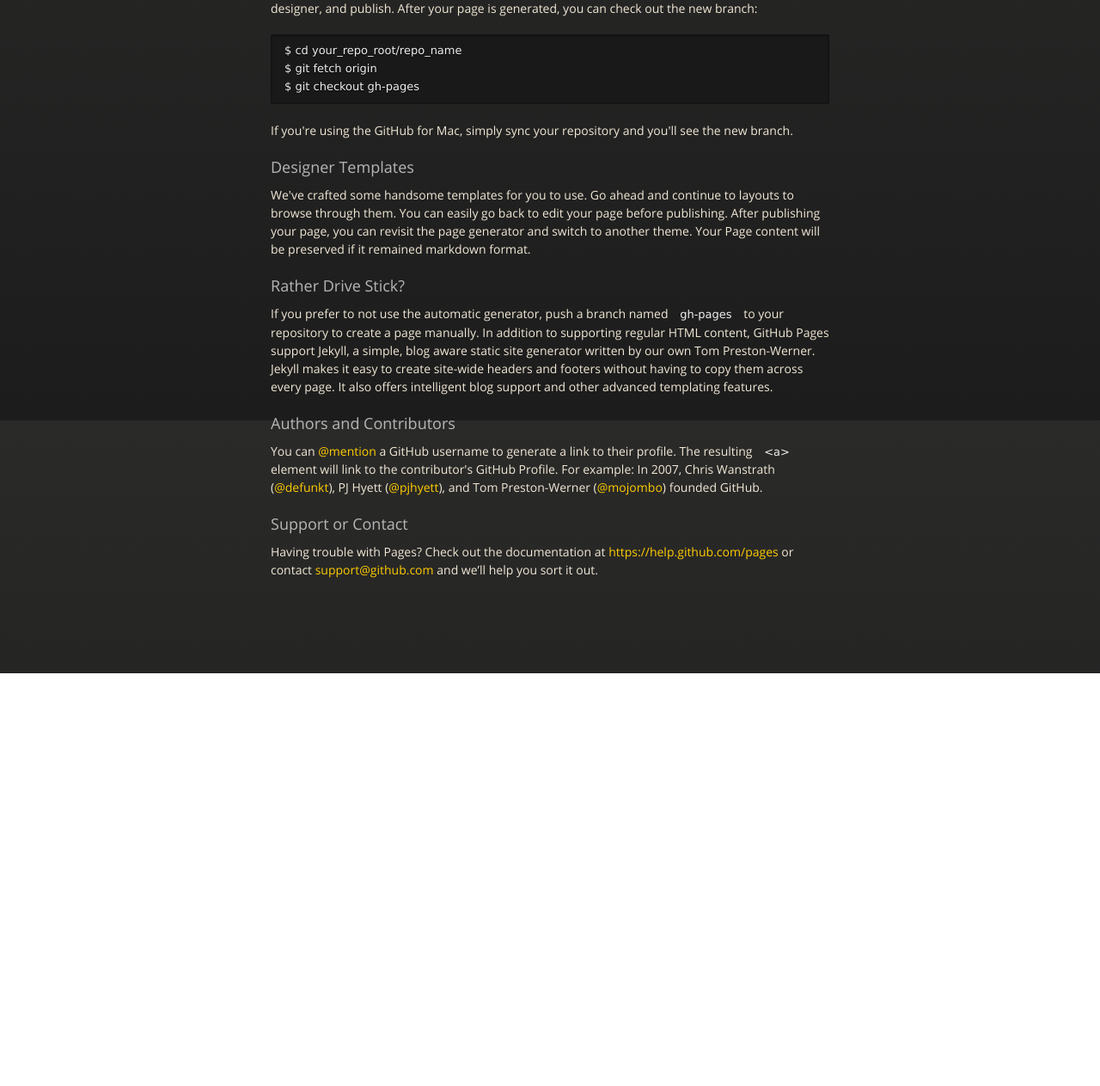
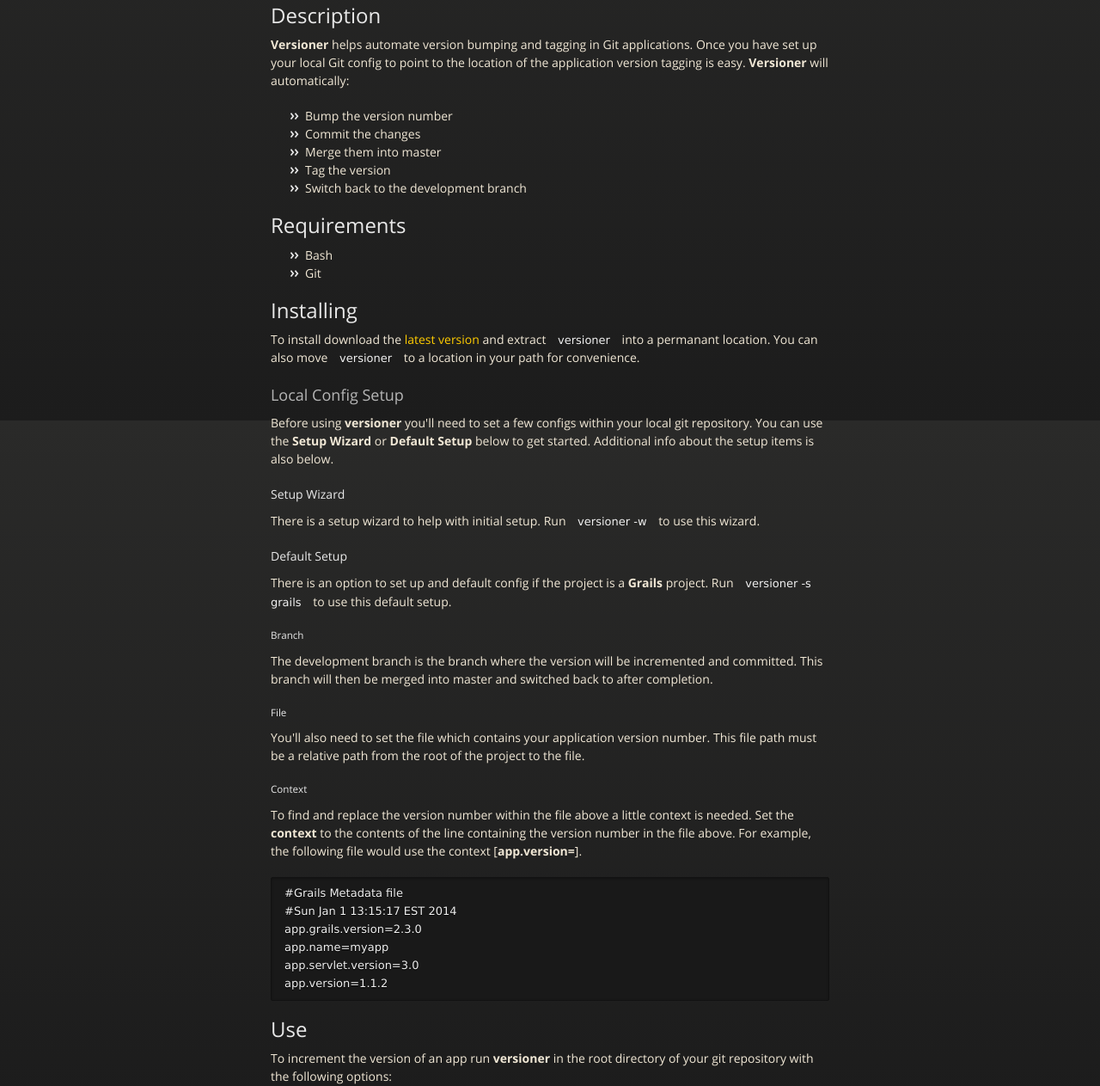
Before and after one commit to TheConnMan/Versioner, a plain HTML site: page index.html in a window 1280 px wide. Shown: the part 311-1574 px from the top of the page at 86% size. Before the commit the page ends 1094 px from the top, so only its background shows below. Drawn offline with nearby package versions, Linux system fonts and the light colour scheme.

```diff
--- a/index.html
+++ b/index.html
@@ -38,37 +38,107 @@
           <span class="credits right">Hosted on GitHub Pages &mdash; Theme by <a href="https://twitter.com/michigangraham">mattgraham</a></span>
         </div>
 
-        <h3>
-<a id="welcome-to-github-pages" class="anchor" href="#welcome-to-github-pages" aria-hidden="true"><span class="octicon octicon-link"></span></a>Welcome to GitHub Pages.</h3>
+        <h1>
+<a id="versioner" class="anchor" href="#versioner" aria-hidden="true"><span class="octicon octicon-link"></span></a>Versioner</h1>
 
-<p>This automatic page generator is the easiest way to create beautiful pages for all of your projects. Author your page content here using GitHub Flavored Markdown, select a template crafted by a designer, and publish. After your page is generated, you can check out the new branch:</p>
+<p>Git versioning and tagging without the hassle.</p>
 
-<pre><code>$ cd your_repo_root/repo_name
-$ git fetch origin
-$ git checkout gh-pages
+<h2>
+<a id="description" class="anchor" href="#description" aria-hidden="true"><span class="octicon octicon-link"></span></a>Description</h2>
+
+<p><strong>Versioner</strong> helps automate version bumping and tagging in Git applications. Once you have set up your local Git config to point to the location of the application version tagging is easy. <strong>Versioner</strong> will automatically:</p>
+
+<ul>
+<li>Bump the version number</li>
+<li>Commit the changes</li>
+<li>Merge them into master</li>
+<li>Tag the version</li>
+<li>Switch back to the development branch</li>
+</ul>
+
+<h2>
+<a id="requirements" class="anchor" href="#requirements" aria-hidden="true"><span class="octicon octicon-link"></span></a>Requirements</h2>
+
+<ul>
+<li>Bash</li>
+<li>Git</li>
+</ul>
+
+<h2>
+<a id="installing" class="anchor" href="#installing" aria-hidden="true"><span class="octicon octicon-link"></span></a>Installing</h2>
+
+<p>To install download the <a href="https://github.com/TheConnMan/Versioner/archive/master.zip">latest version</a> and extract <code>versioner</code> into a permanant location. You can also move <code>versioner</code> to a location in your path for convenience.</p>
+
+<h3>
+<a id="local-config-setup" class="anchor" href="#local-config-setup" aria-hidden="true"><span class="octicon octicon-link"></span></a>Local Config Setup</h3>
+
+<p>Before using <strong>versioner</strong> you'll need to set a few configs within your local git repository. You can use the <strong>Setup Wizard</strong> or <strong>Default Setup</strong> below to get started. Additional info about the setup items is also below.</p>
+
+<h4>
+<a id="setup-wizard" class="anchor" href="#setup-wizard" aria-hidden="true"><span class="octicon octicon-link"></span></a>Setup Wizard</h4>
+
+<p>There is a setup wizard to help with initial setup. Run <code>versioner -w</code> to use this wizard.</p>
+
+<h4>
+<a id="default-setup" class="anchor" href="#default-setup" aria-hidden="true"><span class="octicon octicon-link"></span></a>Default Setup</h4>
+
+<p>There is an option to set up and default config if the project is a <strong>Grails</strong> project. Run <code>versioner -s grails</code> to use this default setup.</p>
+
+<h5>
+<a id="branch" class="anchor" href="#branch" aria-hidden="true"><span class="octicon octicon-link"></span></a>Branch</h5>
+
+<p>The development branch is the branch where the version will be incremented and committed. This branch will then be merged into master and switched back to after completion.</p>
+
+<h5>
+<a id="file" class="anchor" href="#file" aria-hidden="true"><span class="octicon octicon-link"></span></a>File</h5>
+
+<p>You'll also need to set the file which contains your application version number. This file path must be a relative path from the root of the project to the file.</p>
+
+<h5>
+<a id="context" class="anchor" href="#context" aria-hidden="true"><span class="octicon octicon-link"></span></a>Context</h5>
+
+<p>To find and replace the version number within the file above a little context is needed. Set the <strong>context</strong> to the contents of the line containing the version number in the file above. For example, the following file would use the context [<strong>app.version=</strong>].</p>
+
+<pre><code>#Grails Metadata file
+#Sun Jan 1 13:15:17 EST 2014
+app.grails.version=2.3.0
+app.name=myapp
+app.servlet.version=3.0
+app.version=1.1.2
 </code></pre>
 
-<p>If you're using the GitHub for Mac, simply sync your repository and you'll see the new branch.</p>
+<h2>
+<a id="use" class="anchor" href="#use" aria-hidden="true"><span class="octicon octicon-link"></span></a>Use</h2>
+
+<p>To increment the version of an app run <strong>versioner</strong> in the root directory of your git repository with the following options:</p>
+
+<p>Usage: <code>versioner [-v version] [-t tag message] [-s setup] [-Mmbwh]</code></p>
+
+<ul>
+<li>-v: version number</li>
+<li>-t: tag message</li>
+<li>-s: setup type (grails)</li>
+<li>-M: Major version bump</li>
+<li>-m: Minor version bump</li>
+<li>-b: Build version bump</li>
+<li>-w: Setup wizard</li>
+<li>-h: help</li>
+</ul>
 
 <h3>
-<a id="designer-templates" class="anchor" href="#designer-templates" aria-hidden="true"><span class="octicon octicon-link"></span></a>Designer Templates</h3>
+<a id="versions" class="anchor" href="#versions" aria-hidden="true"><span class="octicon octicon-link"></span></a>Versions</h3>
 
-<p>We've crafted some handsome templates for you to use. Go ahead and continue to layouts to browse through them. You can easily go back to edit your page before publishing. After publishing your page, you can revisit the page generator and switch to another theme. Your Page content will be preserved if it remained markdown format.</p>
+<p><strong>Versioner</strong> allows you to specify a sepcific version using the <code>-v</code> option, or specify and <strong>Major</strong> (<code>-M</code>), <strong>Minor</strong> (<code>-m</code>), or <strong>Build</strong> (<code>-b</code>) level bump. Any of these three flags will auto-increment that build level and set and lower levels to zero (e.g. <strong>1.1.1</strong> -&gt; <strong>2.0.0</strong>).</p>
 
-<h3>
-<a id="rather-drive-stick" class="anchor" href="#rather-drive-stick" aria-hidden="true"><span class="octicon octicon-link"></span></a>Rather Drive Stick?</h3>
+<h2>
+<a id="support" class="anchor" href="#support" aria-hidden="true"><span class="octicon octicon-link"></span></a>Support</h2>
 
-<p>If you prefer to not use the automatic generator, push a branch named <code>gh-pages</code> to your repository to create a page manually. In addition to supporting regular HTML content, GitHub Pages support Jekyll, a simple, blog aware static site generator written by our own Tom Preston-Werner. Jekyll makes it easy to create site-wide headers and footers without having to copy them across every page. It also offers intelligent blog support and other advanced templating features.</p>
+<p>Please use <a href="https://github.com/TheConnMan/Versioner.git">GitHub Issues</a> to recommend additions or report bugs.</p>
 
-<h3>
-<a id="authors-and-contributors" class="anchor" href="#authors-and-contributors" aria-hidden="true"><span class="octicon octicon-link"></span></a>Authors and Contributors</h3>
+<h2>
+<a id="license" class="anchor" href="#license" aria-hidden="true"><span class="octicon octicon-link"></span></a>License</h2>
 
-<p>You can <a href="https://github.com/blog/821" class="user-mention">@mention</a> a GitHub username to generate a link to their profile. The resulting <code>&lt;a&gt;</code> element will link to the contributor's GitHub Profile. For example: In 2007, Chris Wanstrath (<a href="https://github.com/defunkt" class="user-mention">@defunkt</a>), PJ Hyett (<a href="https://github.com/pjhyett" class="user-mention">@pjhyett</a>), and Tom Preston-Werner (<a href="https://github.com/mojombo" class="user-mention">@mojombo</a>) founded GitHub.</p>
-
-<h3>
-<a id="support-or-contact" class="anchor" href="#support-or-contact" aria-hidden="true"><span class="octicon octicon-link"></span></a>Support or Contact</h3>
-
-<p>Having trouble with Pages? Check out the documentation at <a href="https://help.github.com/pages">https://help.github.com/pages</a> or contact <a href="mailto:support@github.com">support@github.com</a> and we’ll help you sort it out.</p>
+<p>MIT</p>
       </section>
 
     </div>
```
Also changed, not shown: params.json (+1 -1 lines).
